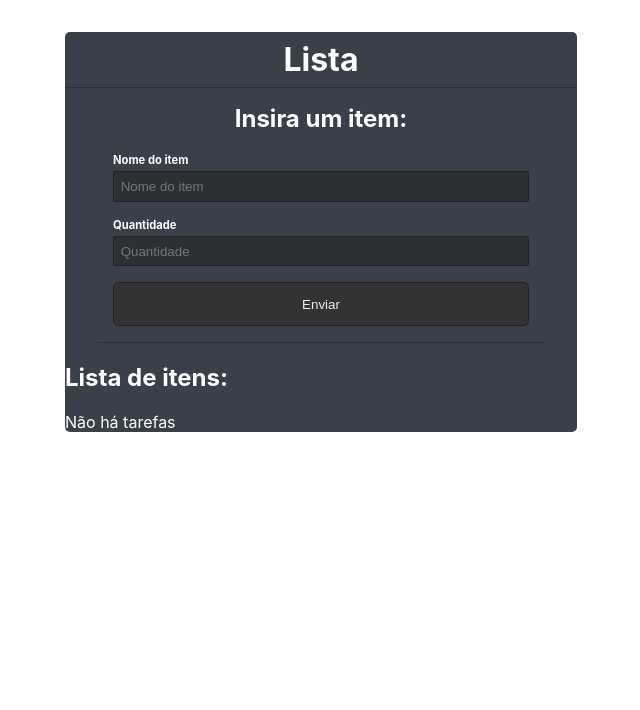
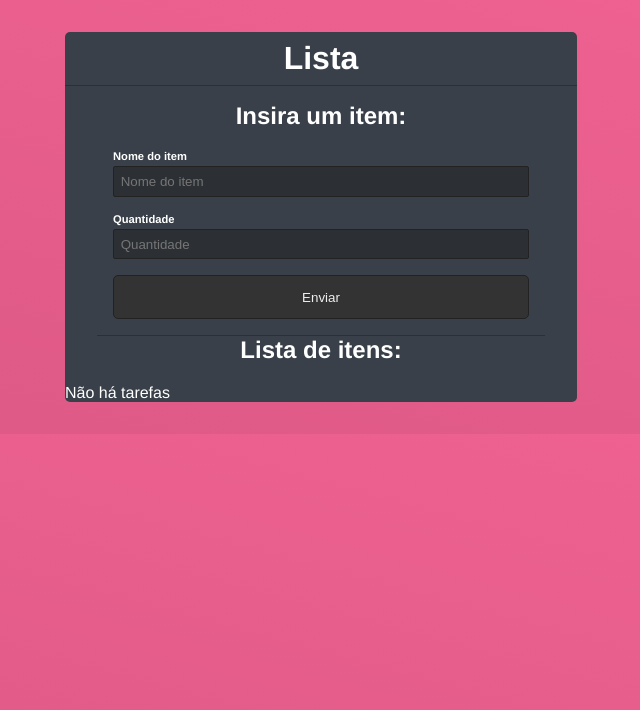
Before and after one commit to igorlemess/Lista-React, a React (Create React App) app: page / in a window 1280 px wide. Shown: the top 710 px of the page, without its empty margins (319-959 px from the left). Built offline with nearby package versions, Linux system fonts and the light colour scheme.

Commit message:
Enviando dados para o servidor

```diff
--- /dev/null
+++ b/data/db.json
@@ -0,0 +1,16 @@
+{
+  "todos": [
+    {
+      "id": 1
+    },
+    {
+      "id": 2
+    },
+    {
+      "id": 0.26928234335941936,
+      "title": "Teste",
+      "qtde": "6",
+      "done": false
+    }
+  ]
+}
--- a/src/App.js
+++ b/src/App.js
@@ -11,7 +11,7 @@ function App() {
   const [itens,setitens] = useState([])
   const [loading, setLoading] = useState(false);
 
-  const handleSubmit = (e) => {
+  const handleSubmit = async (e) => {
     e.preventDefault()
 
     const item = {
@@ -21,7 +21,13 @@ function App() {
       done: false,
     };
 
-    console.log(item)
+    await fetch(API + "/todos", {
+      method: "POST" ,
+      body: JSON.stringify(item),
+      headers: {
+        "Content-Type": "application/json" ,
+      },
+    })
 
     setTitle("");
     setQtde("");
@@ -51,10 +57,10 @@ function App() {
             <label htmlFor="qtde">Quantidade</label>
             <input
             type="text"
-            name="title"
+            name="qtde"
             placeholder="Quantidade"
-            onChange={(e) => setTitle(e.target.value)}
-            value={title || ""}
+            onChange={(e) => setQtde(e.target.value)}
+            value={qtde || ""}
             required
             />
           </div>
@@ -62,7 +68,7 @@ function App() {
         </form>
       </div>
 
-      <div className="">
+      <div className="lista">
         <h2>Lista de itens:</h2>
         {itens.length === 0 && <p>Não há tarefas</p>}
       </div>
--- a/src/index.css
+++ b/src/index.css
@@ -1,13 +1,13 @@
+html {
+  background: linear-gradient(
+    195deg,
+    rgba(240,98,146,1) 0%,
+    rgba(221,89,133,1) 98%
+  )
+}
+
 body {
   margin: 0;
-  font-family: -apple-system, BlinkMacSystemFont, 'Segoe UI', 'Roboto', 'Oxygen',
-    'Ubuntu', 'Cantarell', 'Fira Sans', 'Droid Sans', 'Helvetica Neue',
-    sans-serif;
-  -webkit-font-smoothing: antialiased;
-  -moz-osx-font-smoothing: grayscale;
+  padding: 0;
+  font-family: Helvetica;
 }
-
-code {
-  font-family: source-code-pro, Menlo, Monaco, Consolas, 'Courier New',
-    monospace;
-}
```
Also changed, not shown: 1 other file (tests, documents, lock files or other folders).
